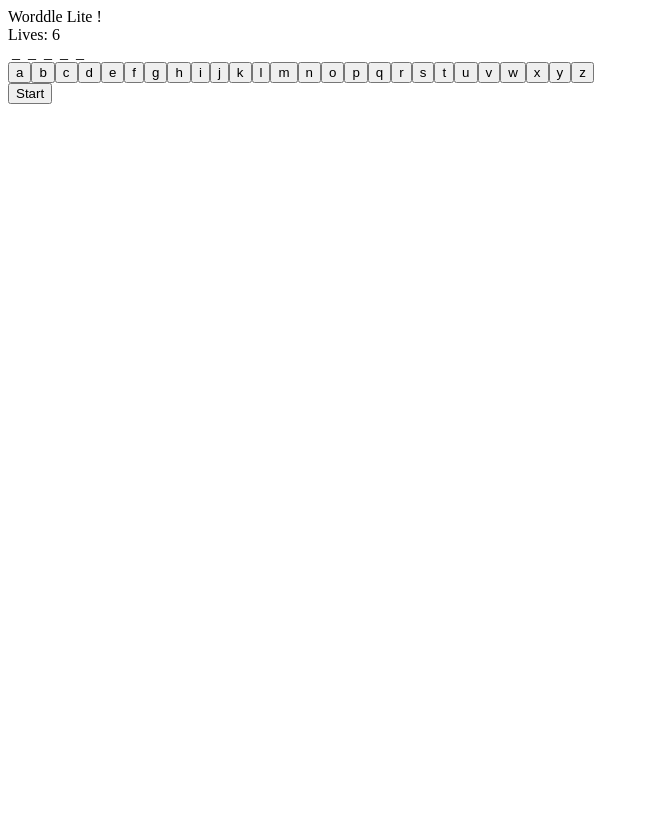
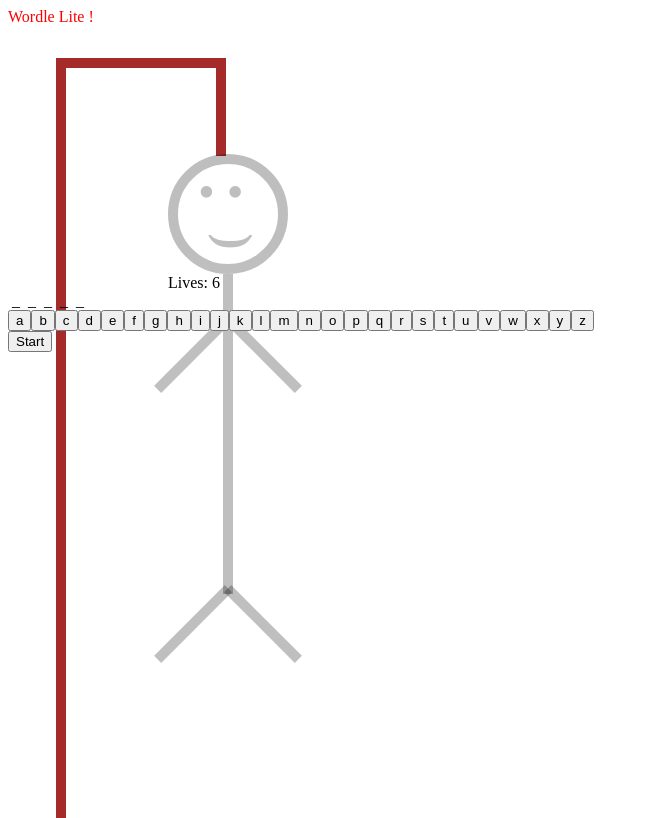
Before and after one commit to asthakri50/Hangman, a React app: page / in a window 1280 px wide. Both pictures are taken after a click on the button "Start". Shown: the whole page, without its empty margins (0-649 px from the left). Built offline with nearby package versions, Linux system fonts and the light colour scheme.

Commit message:
Frontend 1

```diff
--- a/App.js
+++ b/App.js
@@ -1,12 +1,13 @@
 import React from "react" ;
 import ReactDOM from "react-dom" ;
 import Game from "./components/game";
+import './styles/main.scss' ;
 
 
 const App = () => (
     <>
-    <div>
-        Worddle Lite !
+    <div class="red">
+        Wordle Lite !
     </div>
     <Game>
     </Game>
--- a/components/game/lives.js
+++ b/components/game/lives.js
@@ -1,9 +1,21 @@
-import React from 'react' ;
+import React from 'react';
 
-export default function Lives ( { livesLeft }){
+export default function Lives({ livesLeft }) {
     return (
-        <div>
-            Lives: {livesLeft}
+        <div className="hangman-container">
+            <div className="pole"></div>
+            <div className={`hangman hangman-${6 - livesLeft}`}>
+                <div className="hangman__element"></div>
+                <div className="hangman__element"></div>
+                <div className="hangman__element"></div>
+                <div className="hangman__element"></div>
+                <div className="hangman__element"></div>
+                <div className="hangman__element"></div>
+            </div>
+
+            <div>
+                Lives: {livesLeft}
+            </div>
         </div>
     )
 }
--- a/index.html
+++ b/index.html
@@ -5,7 +5,7 @@
     <meta charset="UTF-8">
     <meta http-equiv="X-UA-Compatible" content="IE=edge">
     <meta name="viewport" content="width=device-width, initial-scale=1.0">
-    <title>Worddle Lite</title>
+    <title>Wordle Lite</title>
 
 </head>
 
--- /dev/null
+++ b/styles/main.scss
@@ -0,0 +1,121 @@
+$primary: red ;
+
+.red {
+    color: $primary;
+}
+
+.hangman-container {
+    position : relative ;
+    padding-left : 10rem ;
+    padding-top : 8rem ;
+  }
+
+  .pole {
+    position : absolute ;
+    height : 750px ;
+    top: 2rem ;
+    left : 3rem ;
+    border-left : 10px  solid brown ;
+    border-top : 10px solid brown ;
+    width : 10rem ;
+    z-index : -1 ;
+
+    &::after {
+      content : "" ;
+      height : 5.5rem ;
+      width : 10px ;
+      background: brown ;
+      position: absolute ;
+      right: 0 ;
+    }
+  }
+  .hangman {
+    position : relative ;
+
+    &__element{
+      opacity: 0.25 ;
+
+        & * {
+            z-index: -1;
+        }
+
+        &:nth-child(1){
+        height: 100px ;
+        width : 100px ;
+        border-radius : 50% ;
+        border : 10px solid black ;
+
+          &::after{
+            content: "• •" ;
+            font-size: 3rem ;
+            color: black ;
+            position : absolute ;
+            left : 30px ;
+          }
+
+          &::before{
+            content : "(" ;
+            font-size: 3rem ;
+            position : absolute ;
+            transform: rotate(-90deg);
+            font-weight: bold;
+            top : 60px ;
+            left: 50px ;
+          }
+        }
+      &:not(:first-child){
+        height : 100px ;
+        width : 10px ;
+        background: black ;
+      }
+      &:nth-child(2){
+        position : absolute ;
+        z-index : -1 ;
+        height : 320px ;
+        left : 55px ;
+        }
+
+      &:nth-child(3){
+      position: absolute ;
+      transform: rotate(45deg) ;
+       top: 150px ;
+        left: 20px ;
+        z-index: -1;
+      }
+
+      &:nth-child(4){
+        position: absolute ;
+        transform: rotate(-45deg) ;
+        top: 150px ;
+        left: 90px ;
+        z-index : -1 ;
+      }
+
+      &:nth-child(5){
+      position: absolute ;
+      transform: rotate(45deg) ;
+       top: 420px ;
+        left: 20px ;
+        z-index: -1;
+      }
+
+      &:nth-child(6){
+        position: absolute ;
+        transform: rotate(-45deg) ;
+        top: 420px ;
+        left: 90px ;
+        z-index: -1;
+      }
+      }
+  }
+
+
+  @for $i from 1 through 6 {
+    .hangman-#{$i} {
+      @for $j from 1 through $i {
+        .hangman__element:nth-child(#{$j} ){
+          opacity: 1 ;
+        }
+      }
+    }
+  }
--- a/webpack.config.js
+++ b/webpack.config.js
@@ -13,6 +13,11 @@
                 options: {
                     presets: ['@babel/preset-react']
                 }
+            },
+            {
+                test: /\.s[ac]ss/,
+                use: ['style-loader' , 'css-loader' ,'sass-loader'],
+                exclude: /node_modules/
             }
         ]
     }
```
Also changed, not shown: package.json (+6 -1 lines), 2 other files.
